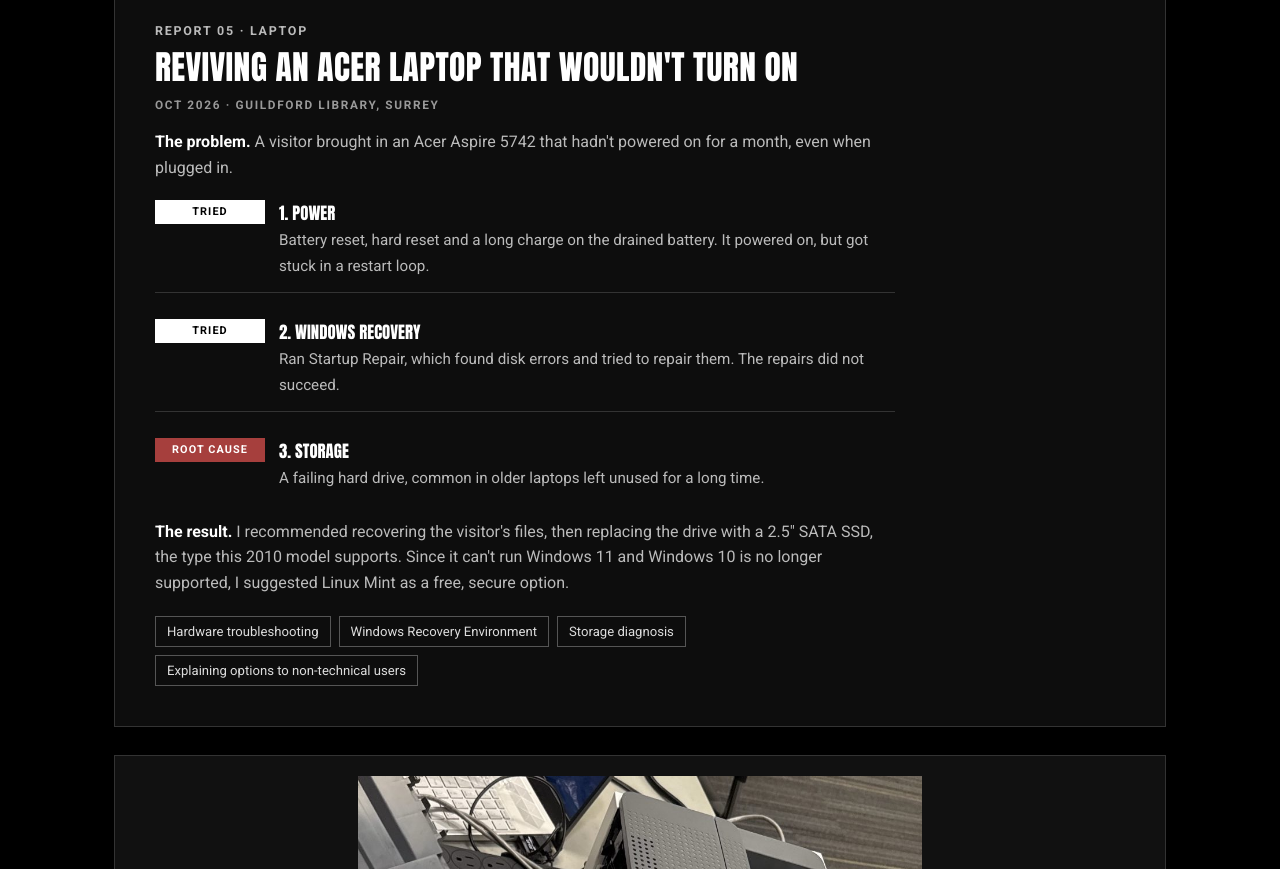
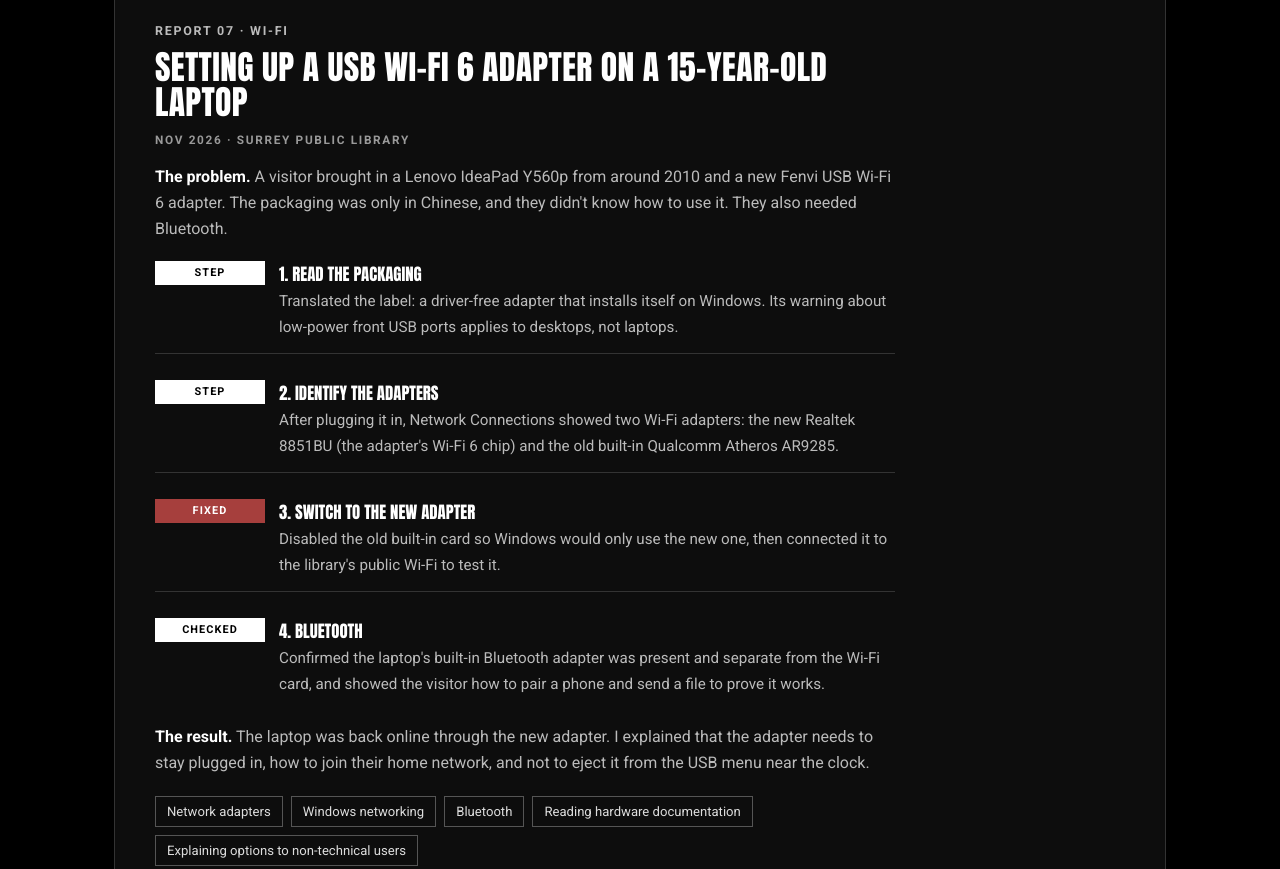
Before and after one commit to gurleen-147/gurleen-147.github.io, a plain HTML site: page field-reports.html in a window 1280 px wide. Shown: the part 1100-1969 px from the top of the page. Drawn offline with Linux system fonts and the light colour scheme.

Commit message:
Update field-reports.html

```diff
--- a/field-reports.html
+++ b/field-reports.html
@@ -279,6 +279,26 @@ ul.bul li::before{content:"";position:absolute;left:0;top:.62em;width:7px;height
   <section class="band" style="padding-top:0">
     <div class="wrap">
 
+            <!-- ===== NOVEMBER 2026 ===== -->
+      <div class="month rv"><h2>November 2026</h2></div>
+        <article class="story rv" id="usb-wifi-adapter">
+          <button class="shot" type="button" aria-label="Enlarge photo"><img src="images/usb-wifi-adapter.jpg" alt="Windows Network Connections window showing the laptop's old built-in Wi-Fi disabled and the new Realtek 8851BU USB adapter connected" loading="lazy"></button>
+          <div class="txt">
+            <p class="label">Report 07 &middot; Wi-Fi</p>
+            <h3>Setting up a USB Wi-Fi 6 adapter on a 15-year-old laptop</h3>
+            <p class="meta">Nov 2026 &middot; Surrey Public Library</p>
+            <p style="margin-top:14px"><strong style="color:#fff">The problem.</strong> A visitor brought in a Lenovo IdeaPad Y560p from around 2010 and a new Fenvi USB Wi-Fi 6 adapter. The packaging was only in Chinese, and they didn't know how to use it. They also needed Bluetooth.</p>
+            <div class="steps">
+              <div class="step"><span class="pill ok">Step</span><div><b>1. Read the packaging</b><span class="d">Translated the label: a driver-free adapter that installs itself on Windows. Its warning about low-power front USB ports applies to desktops, not laptops.</span></div></div>
+              <div class="step"><span class="pill ok">Step</span><div><b>2. Identify the adapters</b><span class="d">After plugging it in, Network Connections showed two Wi-Fi adapters: the new Realtek 8851BU (the adapter's Wi-Fi 6 chip) and the old built-in Qualcomm Atheros AR9285.</span></div></div>
+              <div class="step"><span class="pill fault">Fixed</span><div><b>3. Switch to the new adapter</b><span class="d">Disabled the old built-in card so Windows would only use the new one, then connected it to the library's public Wi-Fi to test it.</span></div></div>
+              <div class="step"><span class="pill ok">Checked</span><div><b>4. Bluetooth</b><span class="d">Confirmed the laptop's built-in Bluetooth adapter was present and separate from the Wi-Fi card, and showed the visitor how to pair a phone and send a file to prove it works.</span></div></div>
+            </div>
+            <p style="margin-top:14px"><strong style="color:#fff">The result.</strong> The laptop was back online through the new adapter. I explained that the adapter needs to stay plugged in, how to join their home network, and not to eject it from the USB menu near the clock.</p>
+            <ul class="chips"><li>Network adapters</li><li>Windows networking</li><li>Bluetooth</li><li>Reading hardware documentation</li><li>Explaining options to non-technical users</li></ul>
+          </div>
+        </article>
+
       <!-- ===== OCTOBER 2026 ===== -->
       <div class="month rv"><h2>October 2026</h2></div>
         <article class="story rv" id="acer-boot-loop">
@@ -344,6 +364,7 @@ ul.bul li::before{content:"";position:absolute;left:0;top:.62em;width:7px;height
            class "ok" = white pill (Tried / Step / Ruled out), class "fault" = red pill (Root cause / Fixed).
       -->
 
+
       <div style="margin-top:12px"><a class="btn line" href="index.html#reports">&larr; Back to portfolio</a></div>
     </div>
   </section>
```
